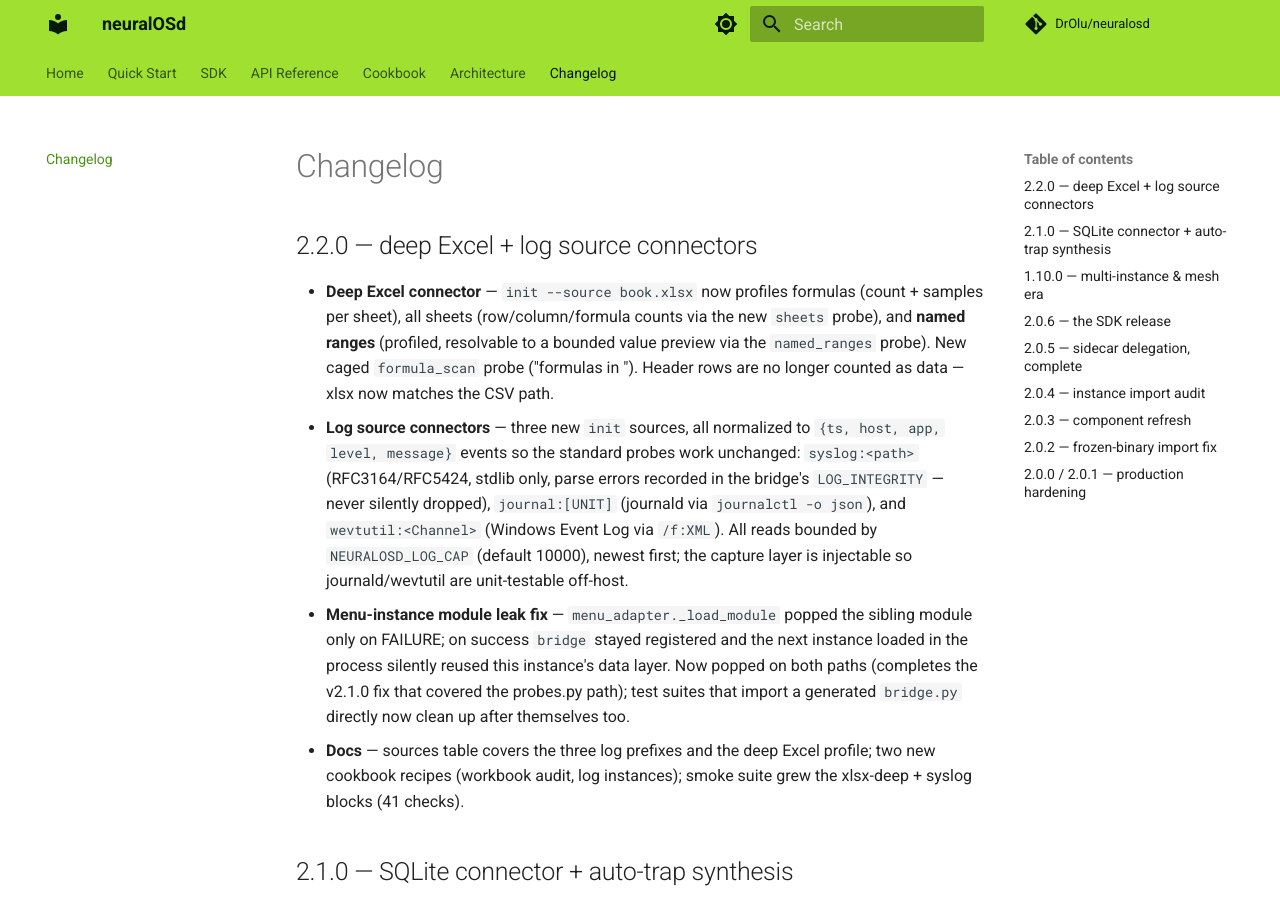
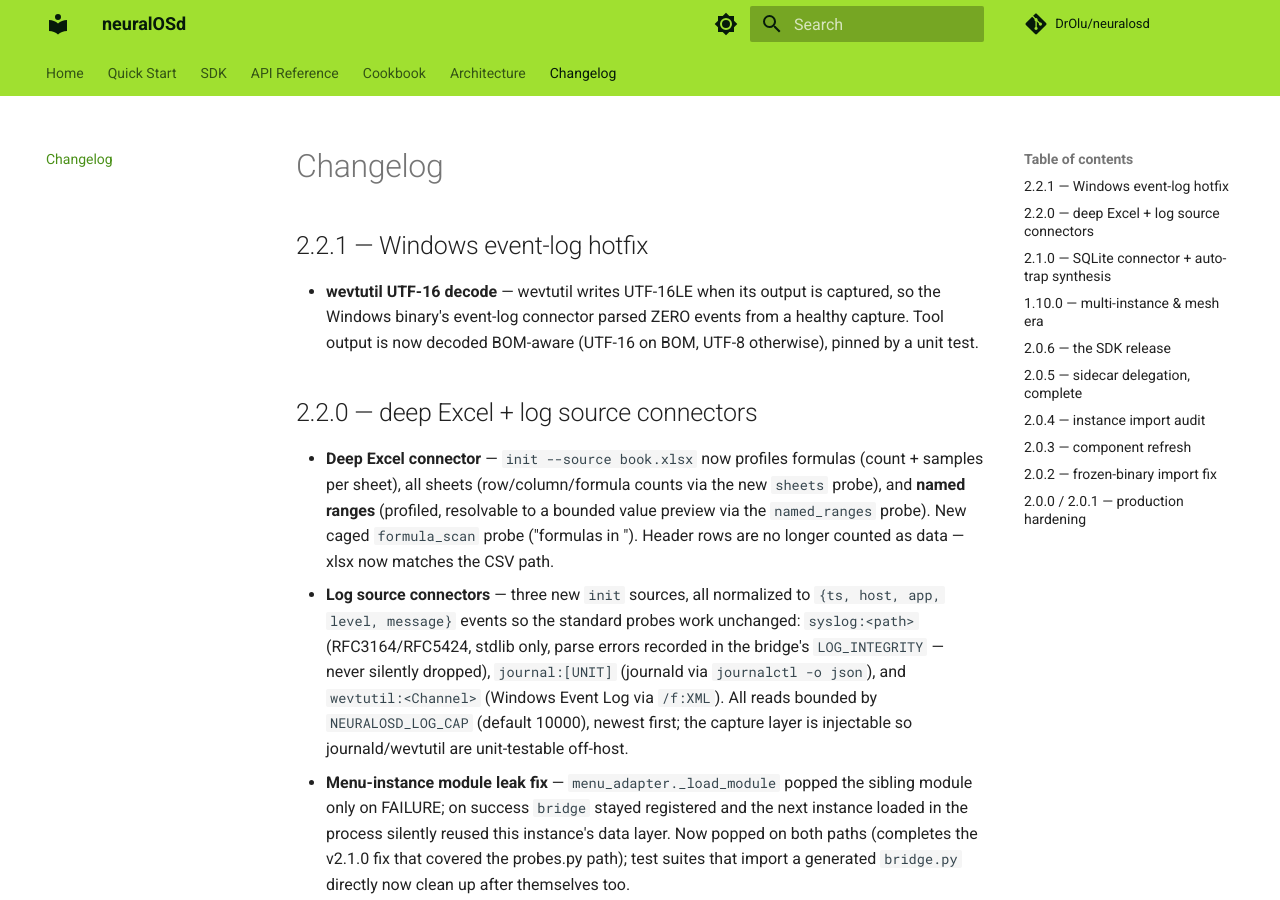
Before and after one commit to DrOlu/neuralosd, an MkDocs documentation site: the page built from docs/changelog.md, in a window 1280 px wide and 900 px high. Built offline with MkDocs 1.6.1 and Material for MkDocs 9.7.7, drawn with Linux system fonts in a browser that asks for light colours; comment, search, counter and statistics services are not loaded.

Commit message:
release 2.2.1

```diff
--- a/docs/changelog.md
+++ b/docs/changelog.md
@@ -1,4 +1,11 @@
 # Changelog
+
+## 2.2.1 — Windows event-log hotfix
+
+- **wevtutil UTF-16 decode** — wevtutil writes UTF-16LE when its output is
+  captured, so the Windows binary's event-log connector parsed ZERO events
+  from a healthy capture. Tool output is now decoded BOM-aware (UTF-16 on
+  BOM, UTF-8 otherwise), pinned by a unit test.
 
 ## 2.2.0 — deep Excel + log source connectors
 
--- a/pyproject.toml
+++ b/pyproject.toml
@@ -4,7 +4,7 @@ build-backend = "setuptools.build_meta"
 
 [project]
 name = "neuralosd"
-version = "2.2.0"
+version = "2.2.1"
 description = "Deterministic-first agentic runtime — @probe framework, chain runner, meta-selector, HITL guardrails, MCP/OpenAPI exposure, and microVM sandbox backends (BoxLite / Microsandbox)"
 readme = "README.md"
 requires-python = ">=3.10"
--- a/src/neuralosd/__init__.py
+++ b/src/neuralosd/__init__.py
@@ -6,7 +6,7 @@ One pip install. Two sandbox backends (BoxLite, Microsandbox). Any data
 source. Offline. On CPU. With verification gates, audit trail, and
 deterministic routing.
 """
-__version__ = "2.2.0"
+__version__ = "2.2.1"
 
 _DOCS = {
     "usage": "neuralOS usage and operations guide",
--- a/src/neuralosd_sdk/__init__.py
+++ b/src/neuralosd_sdk/__init__.py
@@ -6,4 +6,4 @@ from .client import (  # noqa: F401
     RefusalError,
     TransportError,
 )
-__version__ = "2.2.0"
+__version__ = "2.2.1"
```
